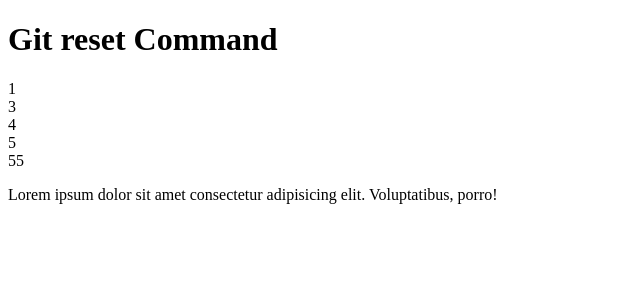
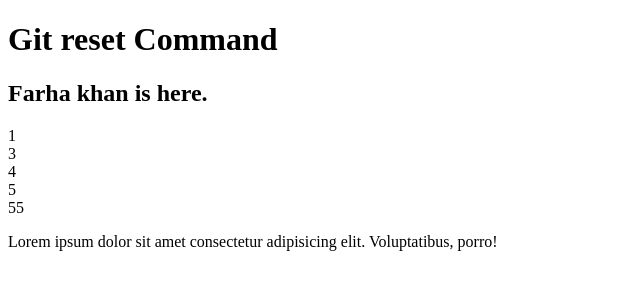
Before and after one commit to mofarhankhan/Git-Reset-Command, a plain HTML site: page index.html in a window 1280 px wide. Shown: the whole page, without its empty margins (0-640 px from the left). Drawn offline with Linux system fonts and the light colour scheme.

Commit message:
Gir reset command Done

```diff
--- a/index.html
+++ b/index.html
@@ -7,6 +7,7 @@
   </head>
   <body>
     <h1>Git reset Command</h1>
+    <h2>Farha khan is here.</h2>
     <div class="container">
       <div class="1">1</div>
       <div class="2">3</div>
```
